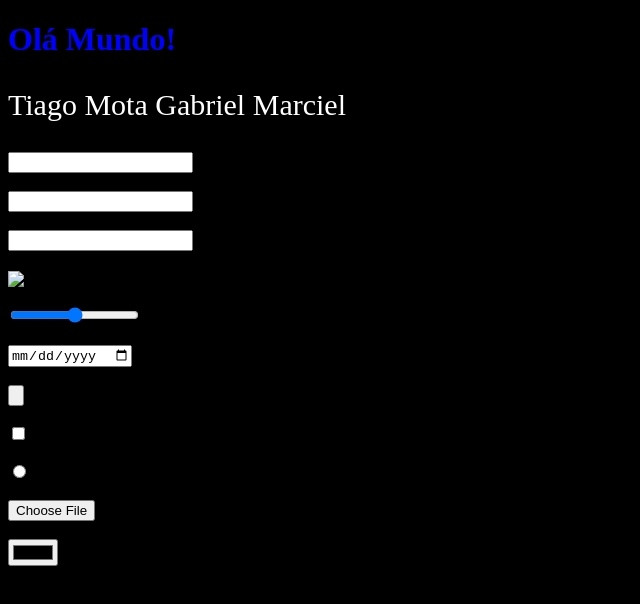
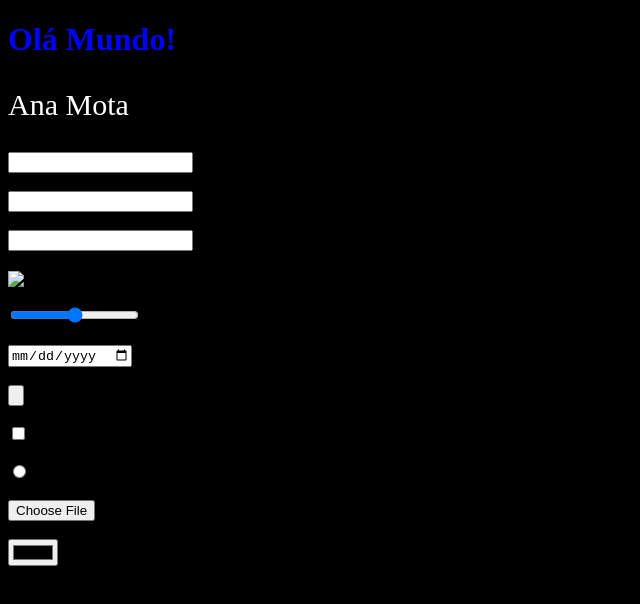
Before and after one commit to tiagomgm/desen_davi, a plain HTML site: page index.html in a window 1280 px wide. Shown: the whole page, without its empty margins (0-640 px from the left). Drawn offline with Linux system fonts and the light colour scheme.

Commit message:
branch dev

```diff
--- a/index.html
+++ b/index.html
@@ -9,7 +9,7 @@
 </head>
 <body>
     <h1>Olá Mundo!</h1>
-    <p>Tiago Mota Gabriel Marciel</p>
+    <p>Ana Mota</p>
     <input type="text">
     <br>
     <br>
```
